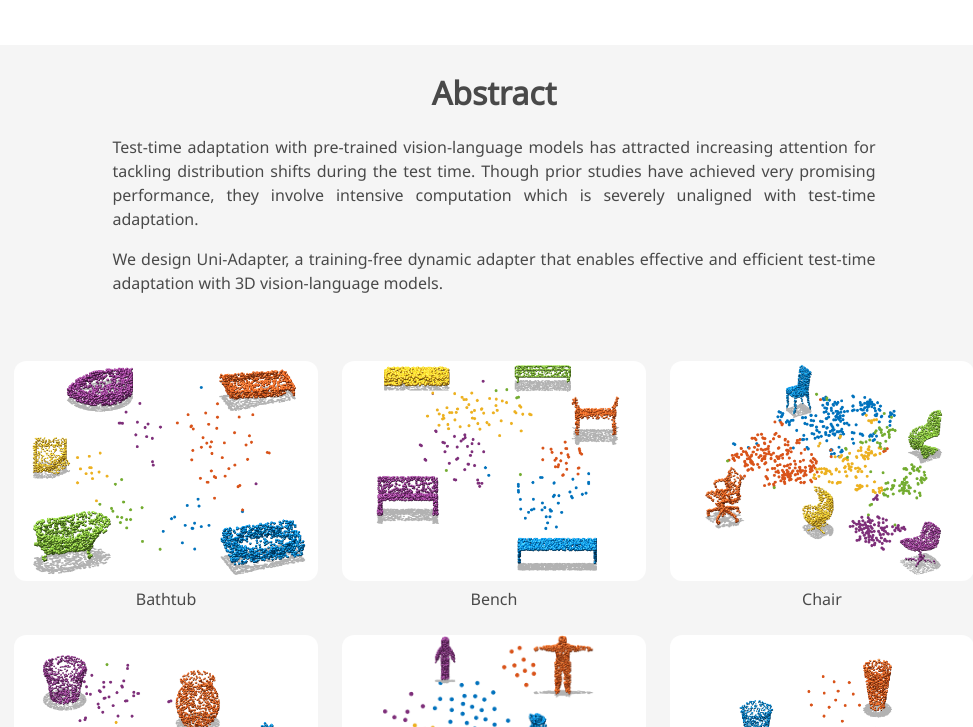
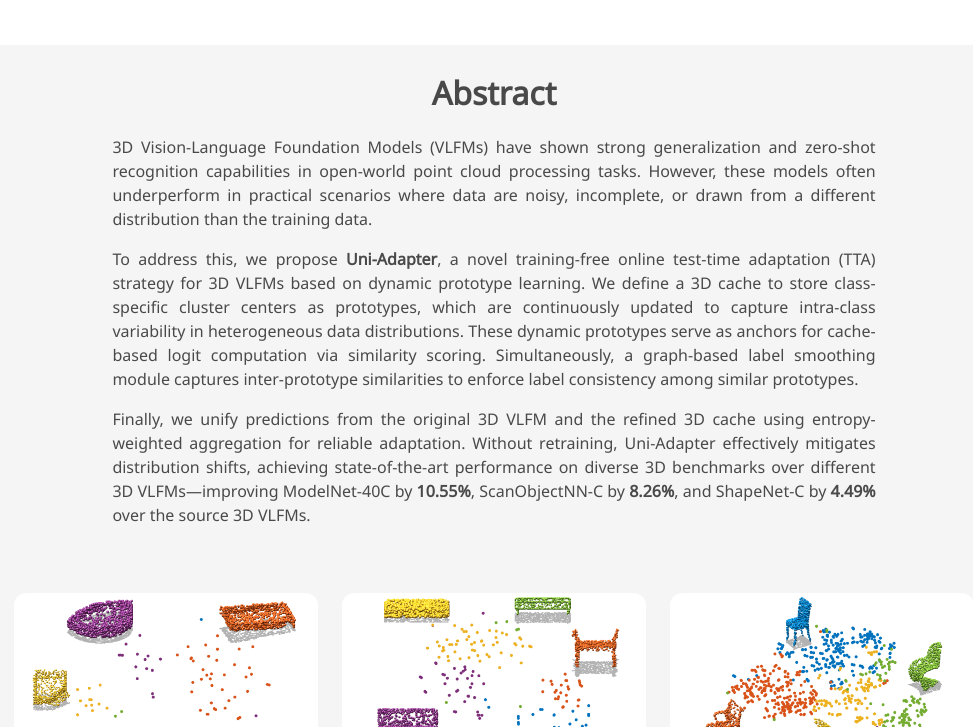
Before and after one commit to Mehran-TAM/Mehran-TAM.github.io, a plain HTML site: page Uni-Adapter/index.html in a window 1280 px wide. Shown: the part 550-1277 px from the top of the page, without its empty margins (146-1119 px from the left). Drawn offline with nearby package versions, Linux system fonts and the light colour scheme; some icons are missing; a web font is replaced by a local one.

Commit message:
Update index.html

```diff
--- a/Uni-Adapter/index.html
+++ b/Uni-Adapter/index.html
@@ -149,13 +149,17 @@
       <div class="column is-four-fifths">
         <h2 class="title is-3">Abstract</h2>
         <div class="content has-text-justified">
-          <p>
-            Test-time adaptation with pre-trained vision-language models has attracted increasing attention for
-            tackling distribution shifts during the test time. Though prior studies have achieved very promising performance, they involve intensive computation which is severely unaligned with test-time adaptation.
-          </p>
-          <p>
-            We design Uni-Adapter, a training-free dynamic adapter that enables effective and efficient test-time adaptation with 3D vision-language models.
-          </p>
+<p>
+3D Vision-Language Foundation Models (VLFMs) have shown strong generalization and zero-shot recognition capabilities in open-world point cloud processing tasks. However, these models often underperform in practical scenarios where data are noisy, incomplete, or drawn from a different distribution than the training data.
+</p>
+
+<p>
+To address this, we propose <b>Uni-Adapter</b>, a novel training-free online test-time adaptation (TTA) strategy for 3D VLFMs based on dynamic prototype learning. We define a 3D cache to store class-specific cluster centers as prototypes, which are continuously updated to capture intra-class variability in heterogeneous data distributions. These dynamic prototypes serve as anchors for cache-based logit computation via similarity scoring. Simultaneously, a graph-based label smoothing module captures inter-prototype similarities to enforce label consistency among similar prototypes.
+</p>
+
+<p>
+Finally, we unify predictions from the original 3D VLFM and the refined 3D cache using entropy-weighted aggregation for reliable adaptation. Without retraining, Uni-Adapter effectively mitigates distribution shifts, achieving state-of-the-art performance on diverse 3D benchmarks over different 3D VLFMs—improving ModelNet-40C by <b>10.55%</b>, ScanObjectNN-C by <b>8.26%</b>, and ShapeNet-C by <b>4.49%</b> over the source 3D VLFMs.
+</p>
         </div>
       </div>
     </div>
```
